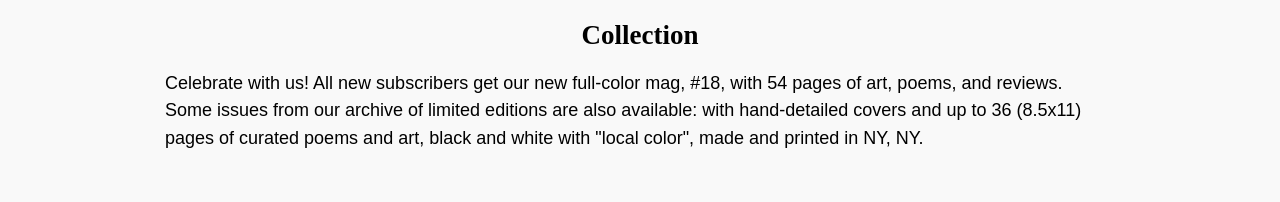
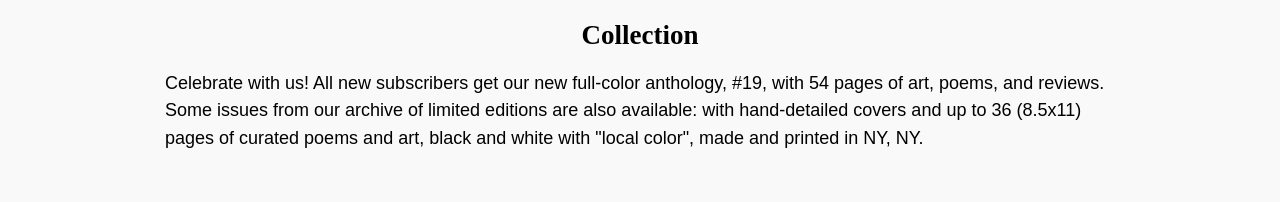
Before and after one commit to loriortiz/stripe-checkout-netlify-serverless, a website: page public/index.html in a window 1280 px wide. Shown: the part 178-380 px from the top of the page. Drawn offline with Linux system fonts and the light colour scheme; no server answers; a script that the page names is missing; a web font is replaced by a local one.

Commit message:
Update page text

```diff
--- a/public/index.html
+++ b/public/index.html
@@ -45,7 +45,7 @@
     </header>
   <main>
     <h2 class="page-title">Collection</h2>
-    <p>Celebrate with us! All new subscribers get our new full-color mag, #18, with 54 pages of art, poems, and reviews.<br>Some issues from our archive of limited editions are also available: with hand-detailed covers and up to 36 (8.5x11) pages of curated poems and art, black and white with "local color", made and printed in NY, NY.</p>
+    <p>Celebrate with us! All new subscribers get our new full-color anthology, #19, with 54 pages of art, poems, and reviews.<br>Some issues from our archive of limited editions are also available: with hand-detailed covers and up to 36 (8.5x11) pages of curated poems and art, black and white with "local color", made and printed in NY, NY.</p>
     <div class="products"></div>
   </main>
   <template id="product">
```
